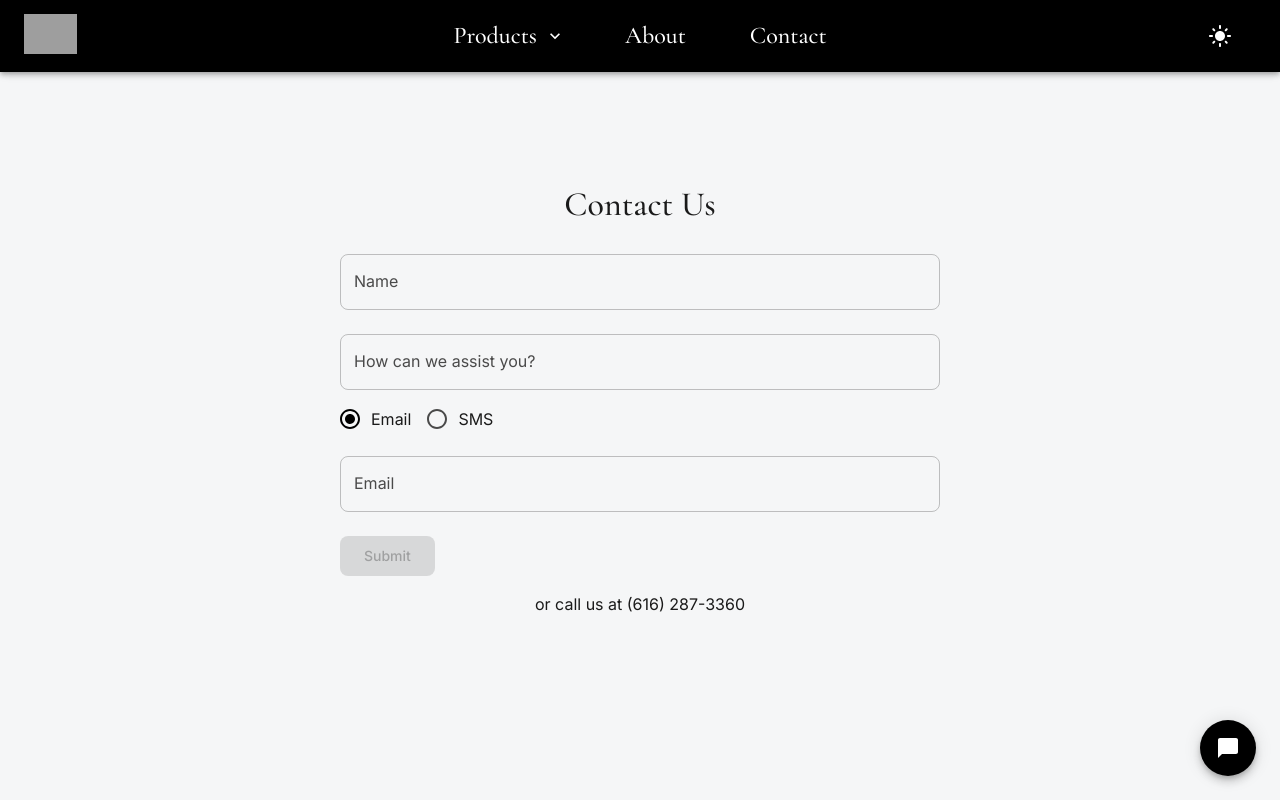
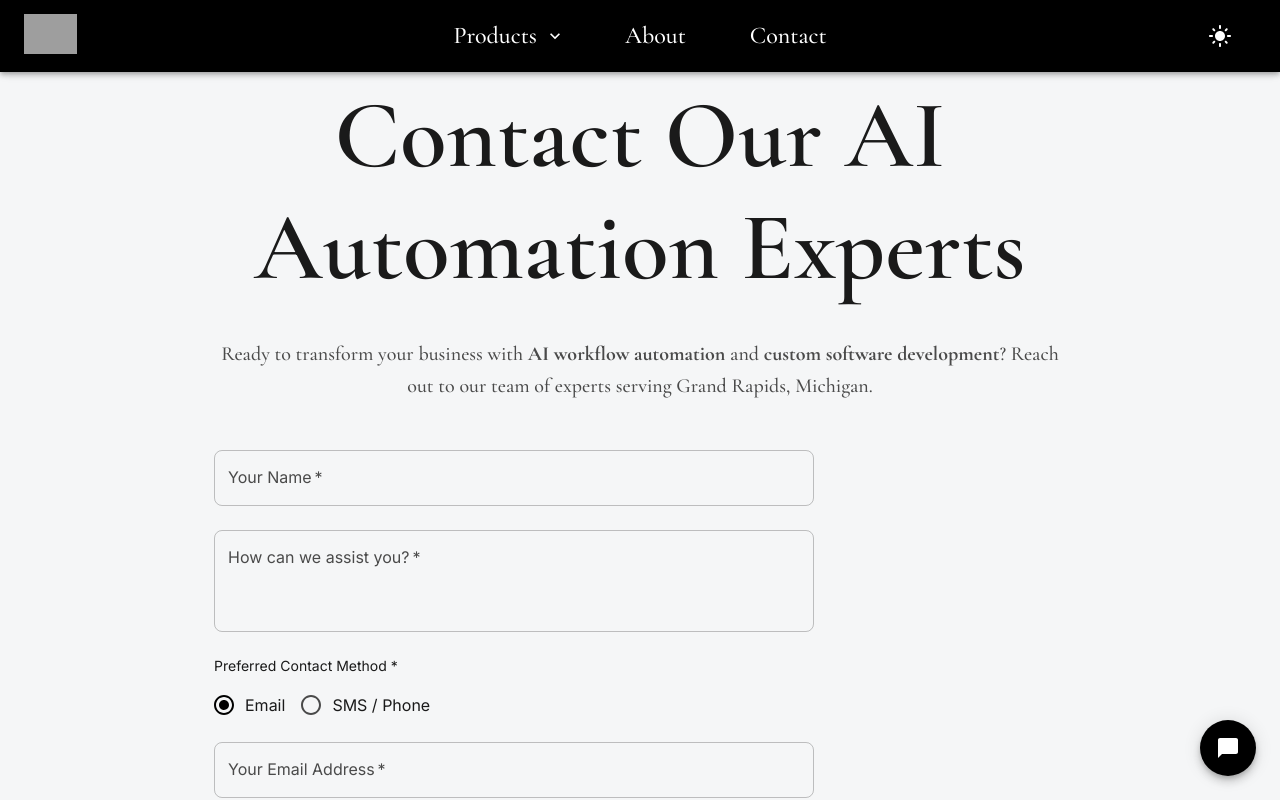
Before and after one commit to justinkahrs/senna-automation, a Next.js app: page /contact in a window 1280 px wide. Shown: the top 800 px of the page. Built offline with nearby package versions, Linux system fonts and the light colour scheme; grey boxes are pictures that could not be loaded.

Commit message:
seo: improve contact page with metadata and accessibility improvements

```diff
--- a/src/app/contact/page.tsx
+++ b/src/app/contact/page.tsx
@@ -10,11 +10,13 @@ import {
   Radio,
   Typography,
   CircularProgress,
+  Container,
 } from "@mui/material";
 import { validateContact } from "@/utils/validation";
 import SuccessMessage from "@/components/SuccessMessage";
+import Head from "next/head";
 
-export default function Home() {
+export default function Contact() {
   const theme = useTheme();
   const [name, setName] = useState("");
   const [assistance, setAssistance] = useState("");
@@ -77,6 +79,15 @@ export default function Home() {
   }
 
   return (
+    <>
+      <Head>
+        <title>Contact Us | Senna Automation - AI Workflow Automation & Custom Software Development</title>
+        <meta
+          name="description"
+          content="Get in touch with Senna Automation for expert AI workflow automation, custom software development, and business AI integration. Serving Grand Rapids, Michigan and beyond."
+        />
+        <meta name="keywords" content="AI automation consulting, business AI integration, chatbot development, process automation, custom software development, Grand Rapids web development, Michigan web design, contact AI experts" />
+      </Head>
       <Box
         sx={{
           bgcolor: theme.palette.background.default,
@@ -89,64 +100,112 @@ export default function Home() {
           p: 2,
         }}
       >
-      <Typography variant="h4" component="h1" gutterBottom>
-        Contact Us
+        <Container maxWidth="md" sx={{ py: { xs: 4, md: 8 } }}>
+          <Typography
+            variant="h1"
+            component="h1"
+            gutterBottom
+            align="center"
+            color="text.primary"
+          >
+            Contact Our AI Automation Experts
           </Typography>
-      <Box
-        component="form"
-        onSubmit={handleSubmit}
-        sx={{ width: "100%", maxWidth: 600 }}
+          <Typography
+            variant="h6"
+            align="center"
+            color="text.secondary"
+            sx={{ mb: 4 }}
           >
+            Ready to transform your business with <strong>AI workflow automation</strong> and <strong>custom software development</strong>?
+            Reach out to our team of experts serving Grand Rapids, Michigan.
+          </Typography>
+
+          <Box component="form" onSubmit={handleSubmit} sx={{ width: "100%", maxWidth: 600 }}>
             <TextField
               fullWidth
-          label="Name"
+              required
+              id="contact-name"
+              label="Your Name"
+              placeholder="John Smith"
               value={name}
               onChange={(e) => setName(e.target.value)}
               margin="normal"
+              aria-label="Enter your full name"
             />
             <TextField
               fullWidth
+              required
+              id="contact-assistance"
               label="How can we assist you?"
+              placeholder="I need help with AI automation..."
               value={assistance}
               onChange={(e) => setAssistance(e.target.value)}
               margin="normal"
+              aria-label="Describe how we can help your business"
+              multiline
+              rows={3}
             />
+            <Typography variant="body2" color="text.primary" sx={{ mt: 2, mb: 1 }}>
+              Preferred Contact Method *
+            </Typography>
             <RadioGroup
               row
+              aria-label="Select your preferred contact method"
               value={contactMethod}
               onChange={(e) => setContactMethod(e.target.value)}
             >
-          <FormControlLabel value="email" control={<Radio />} label="Email" />
-          <FormControlLabel value="sms" control={<Radio />} label="SMS" />
+              <FormControlLabel
+                value="email"
+                control={<Radio />}
+                label="Email"
+                id="contact-email"
+              />
+              <FormControlLabel
+                value="sms"
+                control={<Radio />}
+                label="SMS / Phone"
+                id="contact-sms"
+              />
             </RadioGroup>
             <TextField
               fullWidth
-          label={contactMethod === "email" ? "Email" : "Phone"}
+              required
+              id="contact-value"
+              label={contactMethod === "email" ? "Your Email Address" : "Your Phone Number"}
+              type={contactMethod === "email" ? "email" : "tel"}
+              placeholder={contactMethod === "email" ? "john@company.com" : "(616) 555-1234"}
               value={contactValue}
               onChange={(e) => setContactValue(e.target.value)}
               onBlur={() => setTouched(true)}
               margin="normal"
+              aria-label={contactMethod === "email" ? "Enter your email address for us to contact you" : "Enter your phone number for us to contact you"}
               error={showError}
               helperText={
                 showError
                   ? contactMethod === "email"
-                ? "Invalid email format"
-                : "Invalid phone format"
+                      ? "Please enter a valid email address (e.g., name@domain.com)"
+                      : "Please enter a valid phone number (e.g., (616) 555-1234)"
                   : ""
               }
             />
             <Button
               variant="contained"
               type="submit"
-          sx={{ mt: 2 }}
+              size="large"
+              fullWidth
+              sx={{ mt: 2, py: 1.5, fontSize: "1.1rem" }}
               disabled={!isValidContact}
+              aria-label="Submit your contact request"
             >
-          Submit
+              Send Message
             </Button>
           </Box>
-      <Typography sx={{ mt: 2 }}>
-        or call us at <a href="tel:+16162873360">(616) 287-3360</a>
+
+          <Typography variant="body1" color="text.secondary" sx={{ mt: 4 }}>
+            Prefer to talk directly? Call us at <a href="tel:+16162873360" style={{ color: "inherit", textDecoration: "underline" }}>(616) 287-3360</a> for immediate assistance.
           </Typography>
+        </Container>
       </Box>
+    </>
   );
 }
```
Lines whose indentation alone changed are shown as unchanged.
